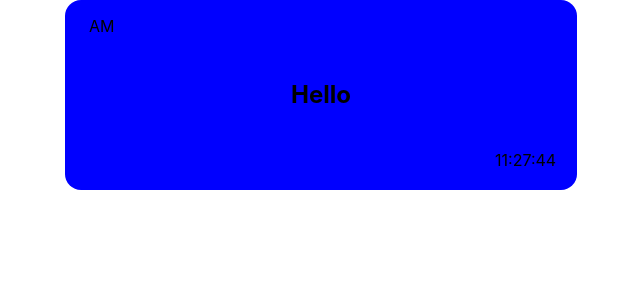
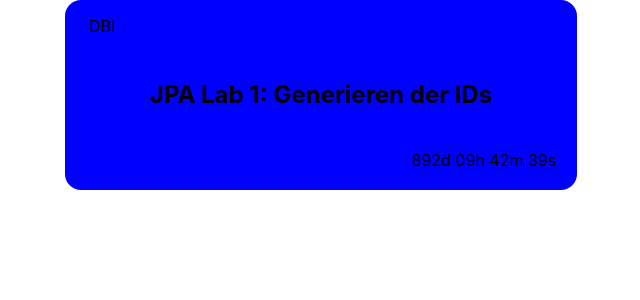
Before and after one commit to Elias-Traunbauer/school_collab, a Next.js app: page /assignment in a window 1280 px wide. Shown: the top 300 px of the page, without its empty margins (319-959 px from the left). Built offline with nearby package versions, Linux system fonts and the light colour scheme.

Commit message:
Added Countdown and inproved the layout

```diff
--- a/pages/assignment.js
+++ b/pages/assignment.js
@@ -1,15 +1,53 @@
-import { useState } from 'react'
+import { useState,useEffect } from 'react'
 import styles from '../styles/assignment.module.css'
-import { useEffect } from 'react';
 
 export default function Assignment(assignment){
 
+    //mock
     assignment = {
-        subject:"AM",
-        title: "Hello",
-        time: new Date()
+        subject:"DBI",
+        title: "JPA Lab 1: Generieren der IDs",
+        time: new Date(2020, 5, 19, 25, 65)
     }
-    console.log(assignment.time)
+
+    const rechnen = new Date().getTime() - new Date(2020, 5, 19, 25, 45).getTime();
+    const [datetime, setDateTime] = useState(rechnen);
+
+    function formatDate(milliseconds) {
+        let seconds = milliseconds/1000;
+        let days = Math.floor(seconds/86400);
+        seconds-= days*86400;
+        let hours = Math.floor(seconds/3600);
+        seconds -= hours*3600;
+        let minutes = Math.floor(seconds/60);
+        seconds -= minutes*60;
+
+        return `${padTo2Digits(days)}d ${padTo2Digits(hours)}h ${padTo2Digits(minutes)}m ${padTo2Digits(
+            seconds,
+          )}s`;
+
+    }
+
+    function padTo2Digits(num) {
+        return num.toString().padStart(2, '0');
+    }
+
+
+
+    useEffect(()=>{
+        //setDatetime(assignment.time)
+        const id = setInterval(() => {
+            if(Math.floor(datetime/1000) != 0)
+            setDateTime(datetime-1000);
+
+        }, 1000);
+        return () => {
+            clearInterval(id);
+        }
+    },[datetime]);
+
+
+
     return(
 
         <div className={styles.assignmentcontainer}>
@@ -21,7 +59,11 @@ export default function Assignment(assignment){
                     <h2>{assignment.title}</h2>
                 </div>
                 <div className={styles.assignmentfoot}>
-                    <p>{assignment.time.getHours()+ ":" + assignment.time.getMinutes() +":" + assignment.time.getSeconds()}</p>
+                    <p>
+                        {
+                            formatDate(datetime.toString())
+                        }
+                    </p>
                 </div>
             </div>
         </div>
```
